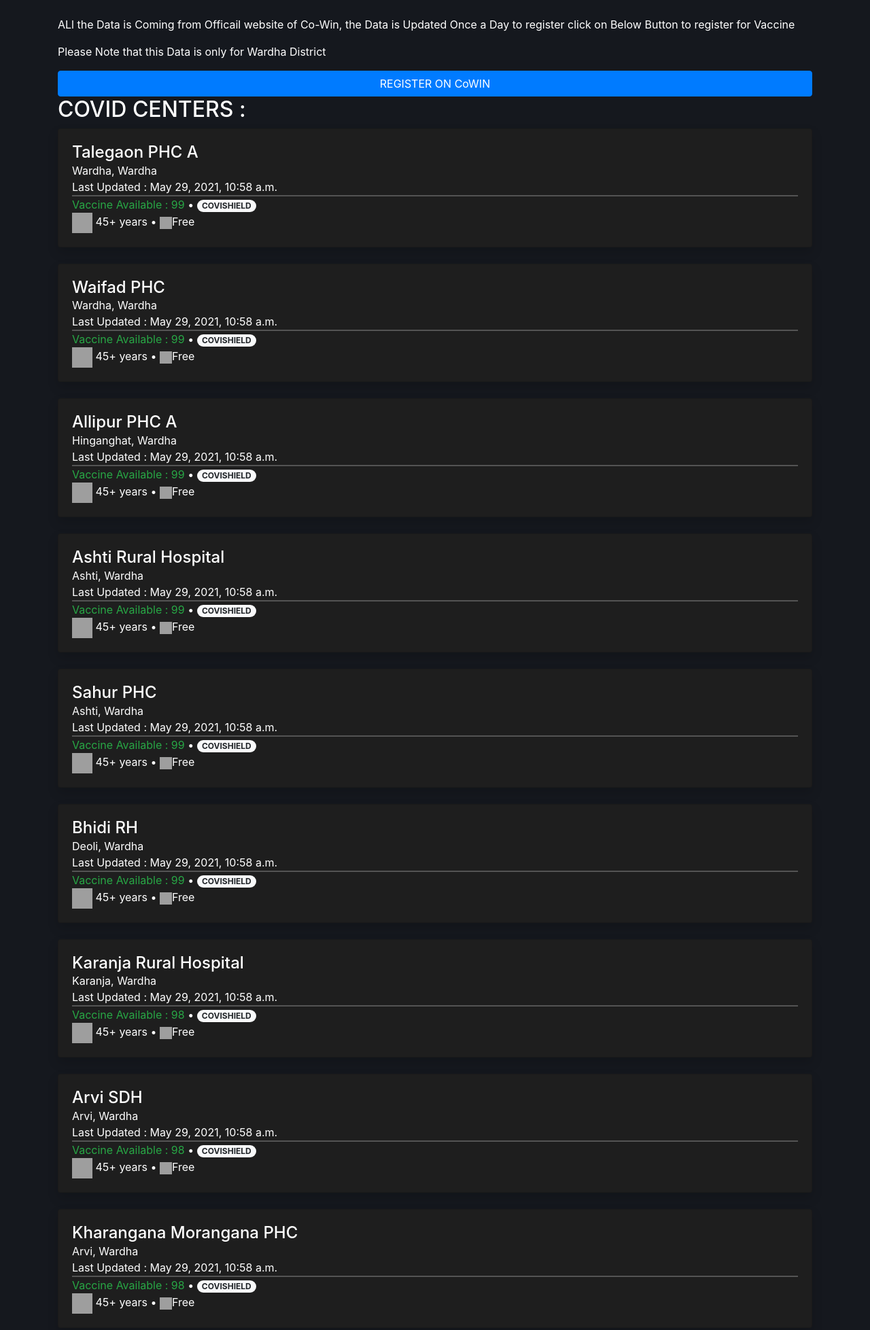
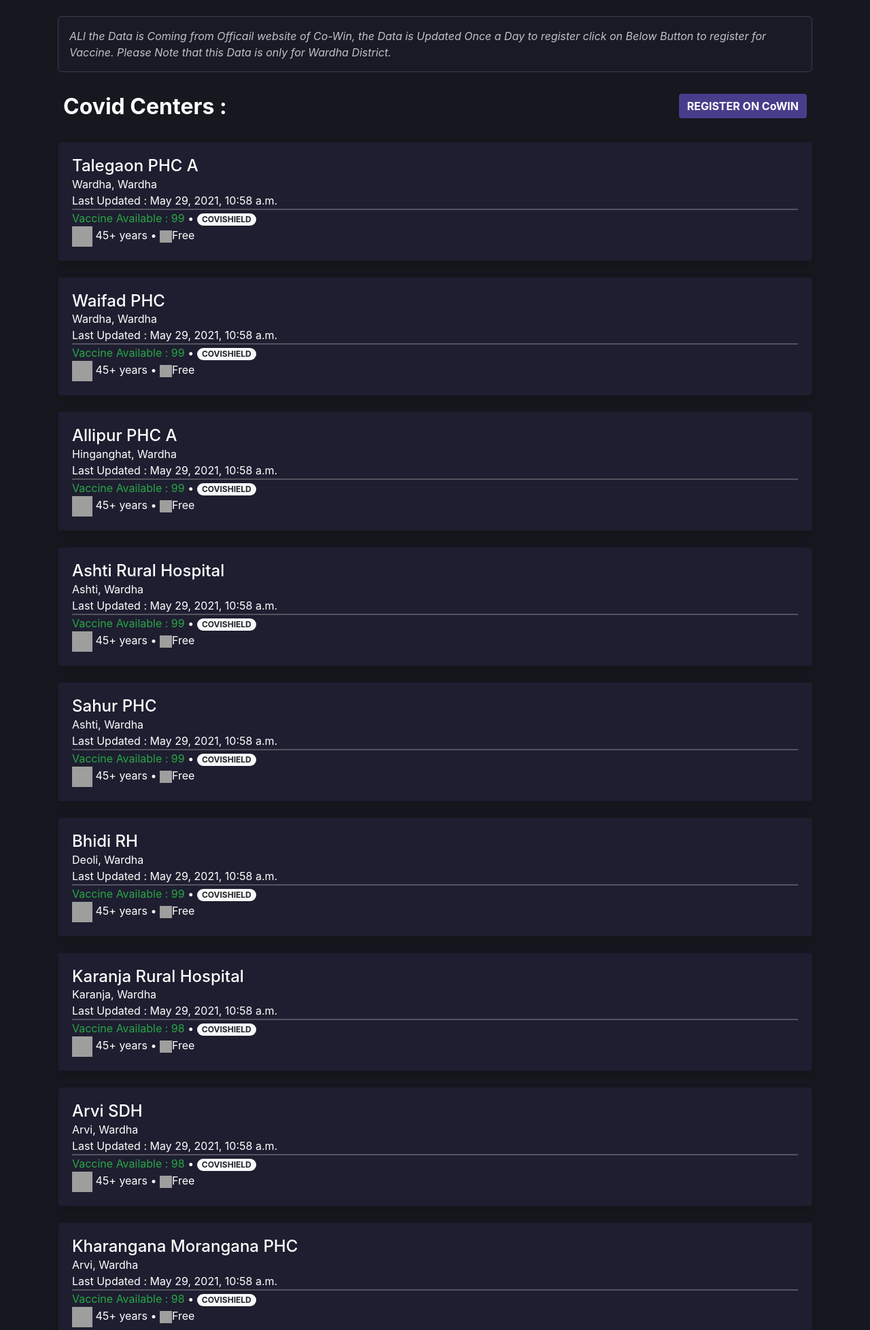
Before and after one commit to agajareiitr/wardha-covid-help, a Django app: page /vaccine-availablity in a window 1280 px wide. Shown: the part 79-2036 px from the top of the page at 68% size. Run offline with Django 3.2, Linux system fonts and the light colour scheme; data comes from the database, SQL or seed files in the repository; some libraries are stand-ins or nearby versions; grey boxes are pictures that could not be loaded.

Commit message:
added styling to testing and vaccine pages

```diff
--- a/wardhacovidhelpapp/templates/wardhacovidhelpapp/vaccines_availablity.html
+++ b/wardhacovidhelpapp/templates/wardhacovidhelpapp/vaccines_availablity.html
@@ -1,41 +1,88 @@
-{% extends 'wardhacovidhelpapp/base.html' %}
+{% extends 'wardhacovidhelpapp/base.html' %} {% block content %}
+<br />
+<div class="container" style="background-color: #15181e; color: white">
+  <div
+    style="
+      background: #1e1e3066;
+      border: 1px solid rgba(255, 255, 255, 0.15);
+      border-radius: 5px;
+      color: #ffffffbb;
+      padding: 1rem 1rem 0 1rem;
+      margin-bottom: 2rem;
+      font-style: italic;
+    "
+  >
+    <p>
+      ALl the Data is Coming from Officail website of Co-Win, the Data is
+      Updated Once a Day to register click on Below Button to register for
+      Vaccine. Please Note that this Data is only for Wardha District.
+    </p>
+  </div>
+  <a href="https://selfregistration.cowin.gov.in/" target="_blank"
+    ><button
+      type="button"
+      class="btn btn-primary float-right mr-2"
+      style="
+        background-color: darkslateblue;
+        outline: none;
+        border: none;
+        font-weight: 700;
+      "
+    >
+      REGISTER ON CoWIN
+    </button></a
+  >
 
-{% block content %}
-<br>
-<div class="container" style="background-color: #15181e; color: white;">
-    <p>ALl the Data is Coming from Officail website of Co-Win, the Data is Updated Once a Day to register click on Below
-        Button to register for Vaccine</p>
-    <p>Please Note that this Data is only for Wardha District</p>
-    <a href="https://selfregistration.cowin.gov.in/" target="_blank"><button type="button"
-            class="btn btn-primary btn-block">REGISTER ON CoWIN</button></a>
-
-    <h2>COVID CENTERS :</h2>
+  <h2 class="font-weight-bold ml-2" style="margin-bottom: 2rem">
+    Covid Centers :
+  </h2>
   {% for Center in Centers %}
 
-    <div class="card shadow rounded" style="background-color: #1e1e1e; color: white;">
+  <div
+    class="card shadow rounded"
+    style="background-color: #1e1e30; color: white"
+  >
     <div class="card-body">
-            <h4 class="card-title" style="display: inline;">{{Center.Name}}</h4>
-            <p class="card-text" style="margin: 0%;">{{Center.BlockName}}, {{Center.DistrictName}}</p>
-            <p class="card-text"style="margin: 0%;">Last Updated : {{Center.LastUpdated}}</p>
-            <hr style="margin: 0%;">
+      <h4 class="card-title" style="display: inline">{{Center.Name}}</h4>
+      <p class="card-text" style="margin: 0%">
+        {{Center.BlockName}}, {{Center.DistrictName}}
+      </p>
+      <p class="card-text" style="margin: 0%">
+        Last Updated : {{Center.LastUpdated}}
+      </p>
+      <hr style="margin: 0%" />
       <h7>
-                <p class="card-text" style="margin: 0%;">
+        <p class="card-text" style="margin: 0%">
           {% if Center.AvailableCapacity != "0" %}
-                    <span class="text-success">Vaccine Available : {{Center.AvailableCapacity}}</span>
+          <span class="text-success"
+            >Vaccine Available : {{Center.AvailableCapacity}}</span
+          >
           {%else%}
-                    <span style="color: red;">Vaccine Available : {{Center.AvailableCapacity}}</span>
-                    {%endif%}
-                    &bull; <span class="badge badge-pill badge-light">{{Center.VaccineName}}</span>
+          <span style="color: red"
+            >Vaccine Available : {{Center.AvailableCapacity}}</span
+          >
+          {%endif%} &bull;
+          <span class="badge badge-pill badge-light"
+            >{{Center.VaccineName}}</span
+          >
         </p>
-                <p class="card-text"><img alt="Male Female User Group icon"
+        <p class="card-text">
+          <img
+            alt="Male Female User Group icon"
             src="https://img.icons8.com/color/2x/male-female-user-group.png"
-                        style="height: 30px; width: 30px;"> {{Center.MinAgeLimit}}+ years &bull; <img
-                        alt="White Rupee icon" src="https://img.icons8.com/material-sharp/2x/ffffff/rupee.png"
-                        style="height: 18px; width: 18px;">{{Center.FeeType}}</p>
+            style="height: 30px; width: 30px"
+          />
+          {{Center.MinAgeLimit}}+ years &bull;
+          <img
+            alt="White Rupee icon"
+            src="https://img.icons8.com/material-sharp/2x/ffffff/rupee.png"
+            style="height: 18px; width: 18px"
+          />{{Center.FeeType}}
+        </p>
       </h7>
     </div>
   </div>
-    <br>
+  <br />
   {% endfor %}
 </div>
 {% endblock %}
```
Also changed, not shown: wardhacovidhelpapp/templates/wardhacovidhelpapp/CovidTestingLabs.html (+51 -25 lines). Lines whose indentation alone changed are shown as unchanged.
